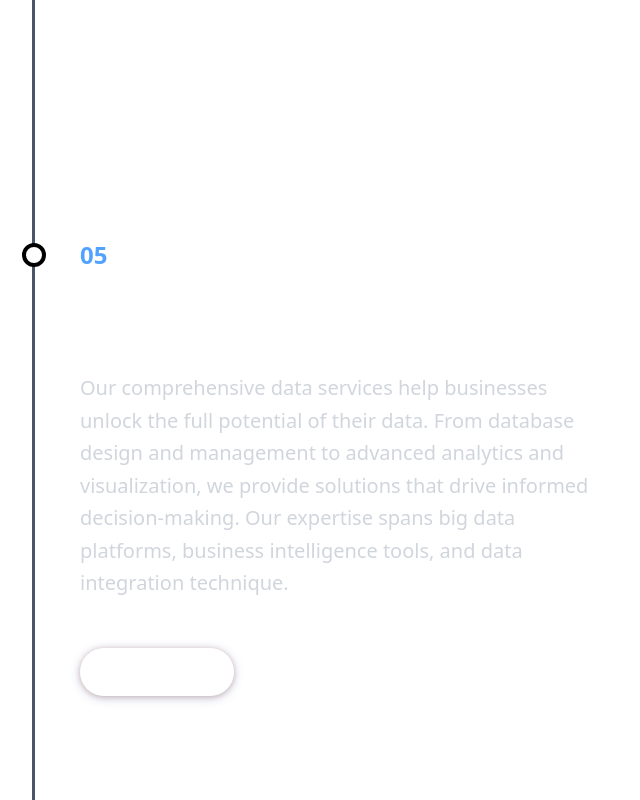
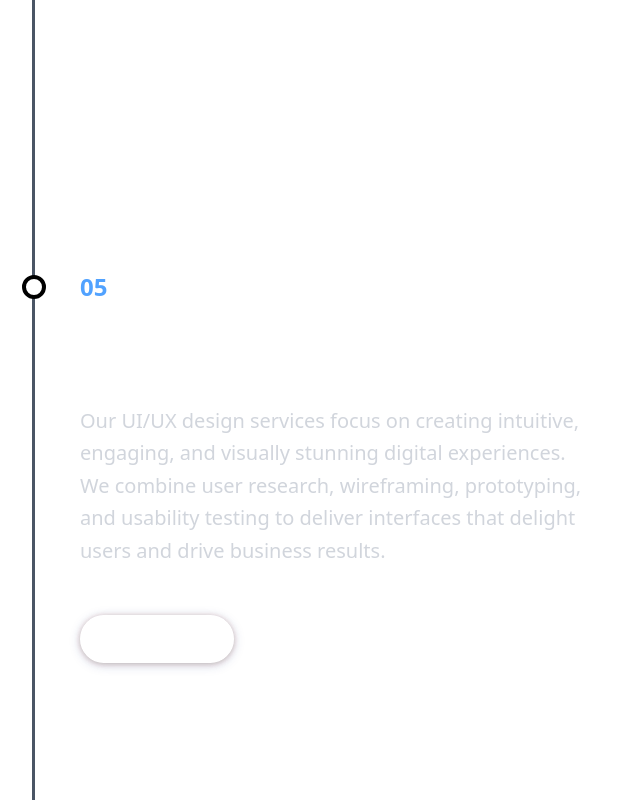
Before and after one commit to sushilkantaria/intekbit, a React (Vite) app: page / in a window 1280 px wide. Shown: the part 4649-5449 px from the top of the page, without its empty margins (0-640 px from the left). Built offline with nearby package versions, Linux system fonts and the light colour scheme.

Commit message:
add changes

```diff
--- a/src/components/home/Services.jsx
+++ b/src/components/home/Services.jsx
@@ -7,8 +7,8 @@ const serviceImages = {
   web: '/Assets/web.gif',
   ai: '/Assets/home-aiml.webp',
   mobile: '/Assets/home-appdevelopment.webp',
-  it_consulting: '/Assets/home-itconsulting.webp',
-  data: '/Assets/home-dataservices.webp',
+  cloud_services: '/Assets/internal-cloud-services.webp',
+  uiux_design: '/Assets/home-dataservices.webp',
   software: '/Assets/home-softwaredevelopment.webp',
 };
 
@@ -215,8 +215,13 @@ const ServicesSection = ({ services }) => {
                         web: ['React', 'Node.js', 'JavaScript', 'HTML/CSS'],
                         ai: ['Python', 'TensorFlow', 'PyTorch', 'OpenCV'],
                         mobile: ['React Native', 'Flutter', 'Swift', 'Kotlin'],
-                        it_consulting: ['AWS', 'Azure', 'DevOps', 'Cloud'],
-                        data: ['Python', 'SQL', 'Pandas', 'Analytics'],
+                        cloud_services: ['AWS', 'Azure', 'DevOps', 'Cloud'],
+                        uiux_design: [
+                          'Figma',
+                          'Adobe XD',
+                          'Sketch',
+                          'InVision',
+                        ],
                         software: ['Java', 'C++', 'Python', 'Git'],
                       };
                       return fallbackTech[serviceKeys[activeServiceIndex]]?.map(
@@ -247,10 +252,7 @@ const ServicesSection = ({ services }) => {
                 <div className="p-4">
                   <div className="w-full h-64 sm:h-80 rounded-2xl overflow-hidden mx-auto shadow-2xl image-container">
                     <img
-                      src={
-                        serviceImages[serviceKey] ||
-                        '/Assets/web.gif'
-                      }
+                      src={serviceImages[serviceKey] || '/Assets/web.gif'}
                       alt={services[serviceKey]?.title || 'Service'}
                       className="w-full h-full object-cover image-fade"
                       onError={(e) => {
@@ -283,8 +285,13 @@ const ServicesSection = ({ services }) => {
                             'Swift',
                             'Kotlin',
                           ],
-                          it_consulting: ['AWS', 'Azure', 'DevOps', 'Cloud'],
-                          data: ['Python', 'SQL', 'Pandas', 'Analytics'],
+                          cloud_services: ['AWS', 'Azure', 'DevOps', 'Cloud'],
+                          uiux_design: [
+                            'Figma',
+                            'Adobe XD',
+                            'Sketch',
+                            'InVision',
+                          ],
                           software: ['Java', 'C++', 'Python', 'Git'],
                         };
                         return fallbackTech[serviceKey]?.map(
--- a/src/data/home/services.js
+++ b/src/data/home/services.js
@@ -34,33 +34,33 @@ const services = {
     ],
     buttonLink: 'App-Development',
   },
-  it_consulting: {
-    title: 'IT Consulting',
+  cloud_services: {
+    title: 'Cloud Services',
     description:
-      'Our IT consulting services provide expert guidance to help businesses optimize their IT infrastructure and strategies. Whether you are looking to adopt cloud technologies, enhance cybersecurity measures, or implement new software systems, our team provides tailored solutions to meet your unique needs.',
+      'Our cloud services empower businesses to scale, secure, and optimize their operations using leading cloud platforms. We offer cloud migration, infrastructure setup, management, and cost optimization to ensure reliability and flexibility for your business.',
     technologies: [
-      'Cybersecurity',
-      'Cloud Management',
-      'Business Intelligence',
-      'Infrastructure Management',
-      'CRM & ERP Solutions',
-      'Software Development',
+      'AWS',
+      'Azure',
+      'Google Cloud',
+      'Docker',
+      'Kubernetes',
+      'Cloud Security',
     ],
-    buttonLink: 'IT-Consulting',
+    buttonLink: 'Cloud-Services',
   },
-  data: {
-    title: 'Data Services',
+  uiux_design: {
+    title: 'UI/UX Design',
     description:
-      'Our comprehensive data services help businesses unlock the full potential of their data. From database design and management to advanced analytics and visualization, we provide solutions that drive informed decision-making. Our expertise spans big data platforms, business intelligence tools, and data integration technique.',
+      'Our UI/UX design services focus on creating intuitive, engaging, and visually stunning digital experiences. We combine user research, wireframing, prototyping, and usability testing to deliver interfaces that delight users and drive business results.',
     technologies: [
-      'MySQL',
-      'PostgreSQL',
-      'MongoDB',
-      'Hadoop',
-      'Power BI',
-      'Tableau',
+      'Figma',
+      'Adobe XD',
+      'Sketch',
+      'InVision',
+      'Miro',
+      'User Testing',
     ],
-    buttonLink: 'Data-Services',
+    buttonLink: 'UIUX-Design',
   },
   software: {
     title: 'Software Development',
```
